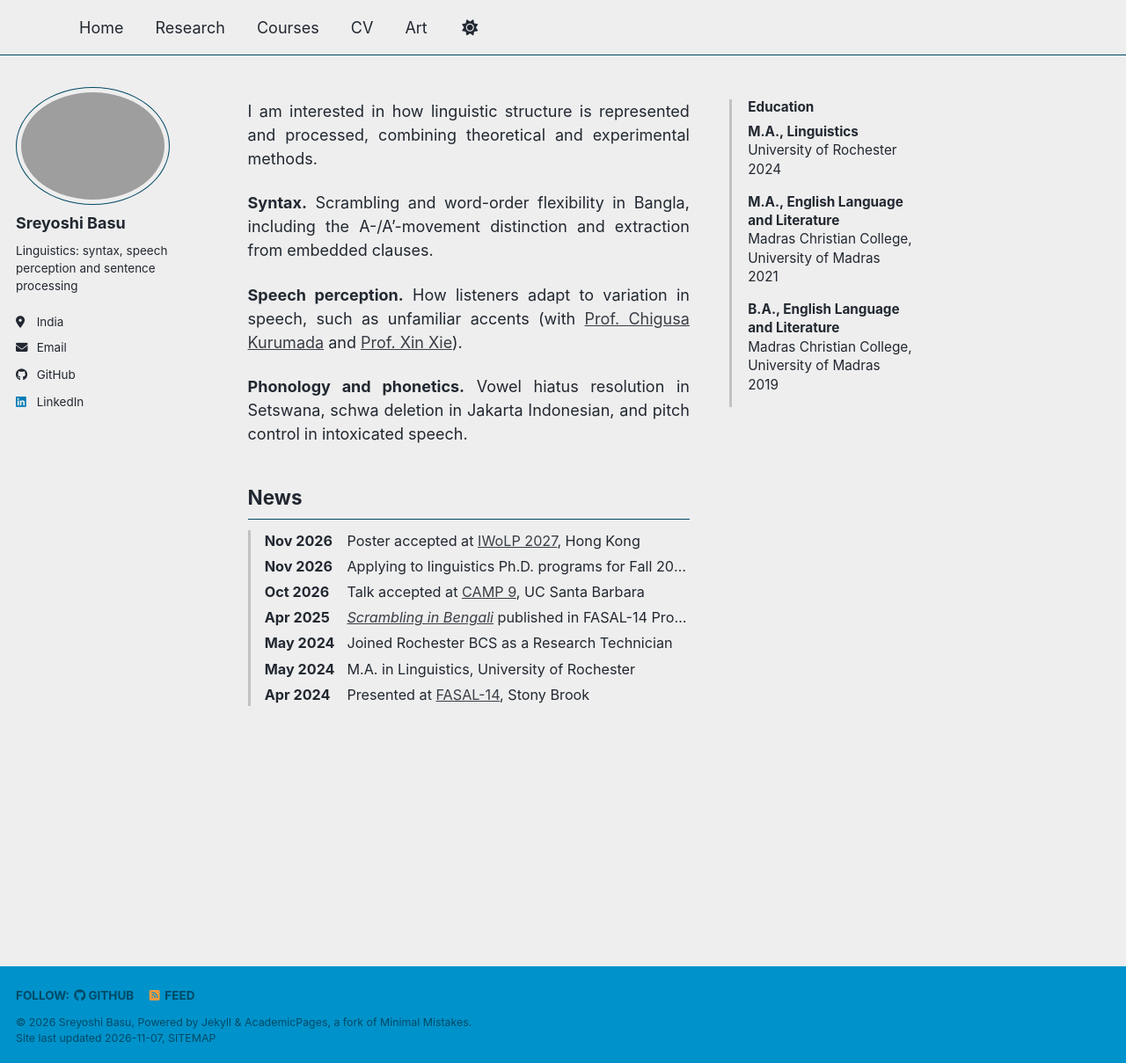
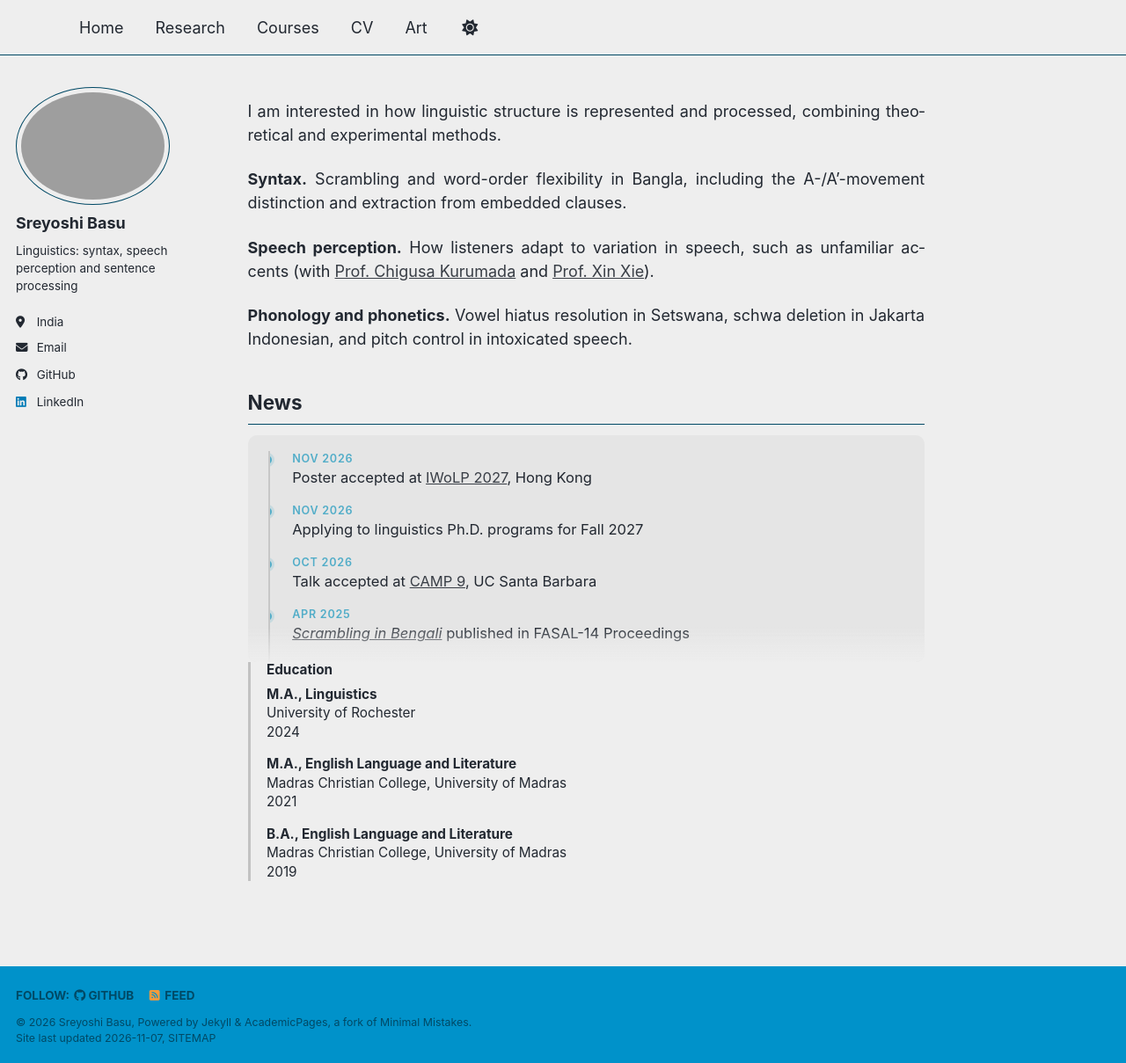
Before and after one commit to sreyoshi-basu/sreyoshi-basu.github.io, a Jekyll site: the page built from _pages/about.md, in a window 1280 px wide and 1209 px high. Shown: the whole window at 88% size. Built offline with Jekyll 4.4.1, drawn with Linux system fonts in a browser that asks for light colours; a script bundle is joined from its source files by our own code; a style sheet for code colours, icons or effects is not loaded; part of the change alters nothing that is shown.

Commit message:
Update about.md

```diff
--- a/_pages/about.md
+++ b/_pages/about.md
@@ -33,19 +33,32 @@ I am interested in how linguistic structure is represented and processed, combin
 
 ## News
 
-<div class="news">
-<ul>
-  <li><b>Nov 2026</b> Poster accepted at <a href="https://lt.cityu.edu.hk/iwolp2027/" target="_blank">IWoLP 2027</a>, Hong Kong</li>
-  <li><b>Nov 2026</b> Applying to linguistics Ph.D. programs for Fall 2027</li>
-  <li><b>Oct 2026</b> Talk accepted at <a href="https://camp9ucsb.github.io/conference/" target="_blank">CAMP 9</a>, UC Santa Barbara</li>
-  <li><b>Apr 2025</b> <a href="https://ojs.ub.uni-konstanz.de/jsal/index.php/fasal/en/article/view/331" target="_blank"><i>Scrambling in Bengali</i></a> published in FASAL-14 Proceedings</li>
-  <li><b>May 2024</b> Joined Rochester BCS as a Research Technician</li>
-  <li><b>May 2024</b> M.A. in Linguistics, University of Rochester</li>
-  <li><b>Apr 2024</b> Presented at <a href="https://sites.google.com/stonybrook.edu/fasal14/home" target="_blank">FASAL-14</a>, Stony Brook</li>
-  <li><b>Mar 2024</b> Presented Setswana vowel hiatus work at <a href="https://sites.google.com/cornell.edu/phuny2024/home" target="_blank">PHUNY 2024</a>, Cornell</li>
-</ul>
+<style>
+  .news-card { position: relative; border-radius: 10px; background: rgba(128,128,128,0.08); padding: 1em 1em 0 1em; }
+  .news-card::after { content: ""; position: absolute; left: 0; right: 0; bottom: 0; height: 40px; border-radius: 0 0 10px 10px; pointer-events: none;
+    background: linear-gradient(to bottom, transparent, var(--global-bg-color, #fff)); opacity: 0.9; }
+  .tl { max-height: 240px; overflow-y: auto; padding: 0 0.5em 2em 1.4em; margin-left: 0.3em; border-left: 2px solid rgba(128,128,128,0.3); text-align: left;
+    scrollbar-width: thin; scrollbar-color: rgba(128,128,128,0.4) transparent; }
+  .tl::-webkit-scrollbar { width: 5px; }
+  .tl::-webkit-scrollbar-thumb { background: rgba(128,128,128,0.4); border-radius: 5px; }
+  .tl-item { position: relative; margin-bottom: 1em; }
+  .tl-item::before { content: ""; position: absolute; left: -1.85em; top: 0.3em; width: 10px; height: 10px; border-radius: 50%;
+    background: #52adc8; box-shadow: 0 0 0 3px rgba(82,173,200,0.2); }
+  .tl-date { font-size: 0.7em; font-weight: 600; text-transform: uppercase; letter-spacing: 0.06em; color: #52adc8; }
+  .tl-text { font-size: 0.92em; line-height: 1.35; }
+</style>
+
+<div class="news-card">
+<div class="tl">
+  <div class="tl-item"><div class="tl-date">Nov 2026</div><div class="tl-text">Poster accepted at <a href="https://lt.cityu.edu.hk/iwolp2027/" target="_blank">IWoLP 2027</a>, Hong Kong</div></div>
+  <div class="tl-item"><div class="tl-date">Nov 2026</div><div class="tl-text">Applying to linguistics Ph.D. programs for Fall 2027</div></div>
+  <div class="tl-item"><div class="tl-date">Oct 2026</div><div class="tl-text">Talk accepted at <a href="https://camp9ucsb.github.io/conference/" target="_blank">CAMP 9</a>, UC Santa Barbara</div></div>
+  <div class="tl-item"><div class="tl-date">Apr 2025</div><div class="tl-text"><a href="https://ojs.ub.uni-konstanz.de/jsal/index.php/fasal/en/article/view/331" target="_blank"><i>Scrambling in Bengali</i></a> published in FASAL-14 Proceedings</div></div>
+  <div class="tl-item"><div class="tl-date">May 2024</div><div class="tl-text">Joined Rochester BCS as a Research Technician</div></div>
+  <div class="tl-item"><div class="tl-date">May 2024</div><div class="tl-text">M.A. in Linguistics, University of Rochester</div></div>
+  <div class="tl-item"><div class="tl-date">Apr 2024</div><div class="tl-text">Presented at <a href="https://sites.google.com/stonybrook.edu/fasal14/home" target="_blank">FASAL-14</a>, Stony Brook</div></div>
+  <div class="tl-item"><div class="tl-date">Mar 2024</div><div class="tl-text">Presented Setswana vowel hiatus work at <a href="https://sites.google.com/cornell.edu/phuny2024/home" target="_blank">PHUNY 2024</a>, Cornell</div></div>
 </div>
-
 </div>
 
 <div class="about-side">
```
